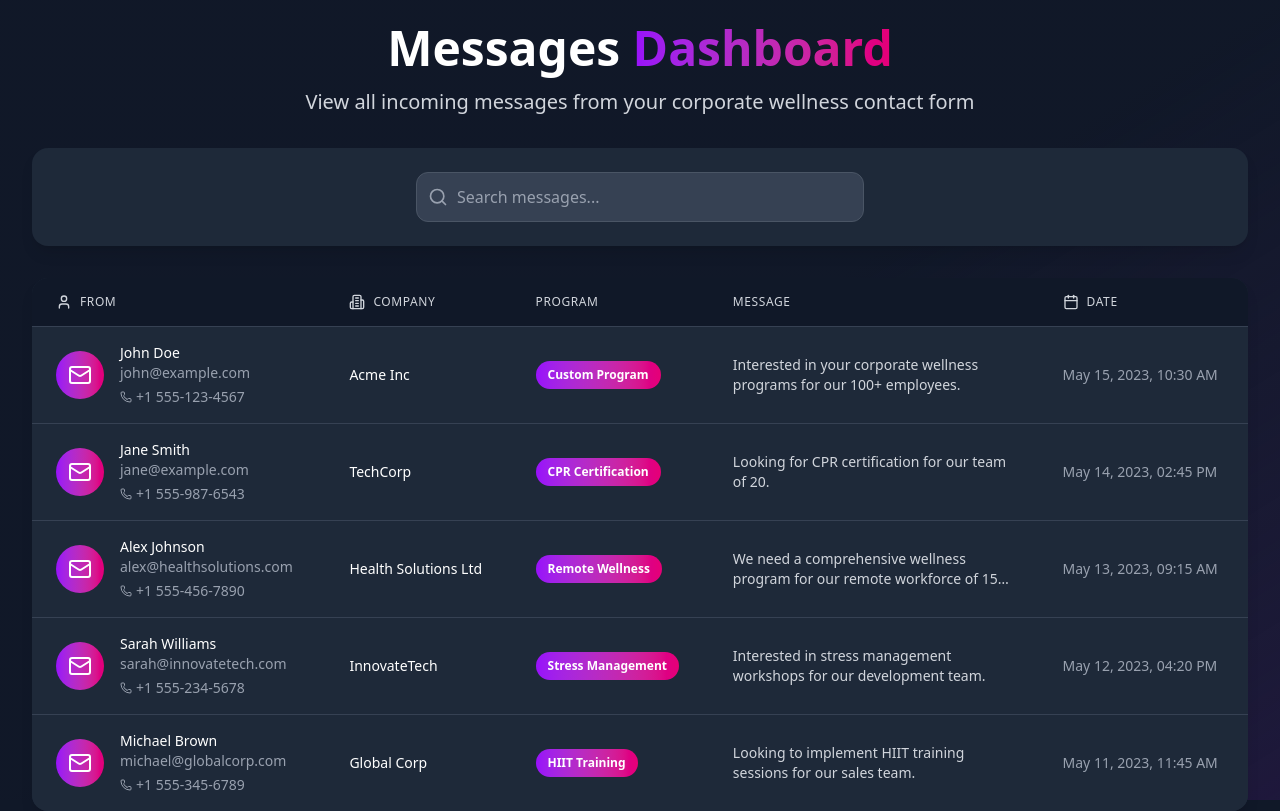
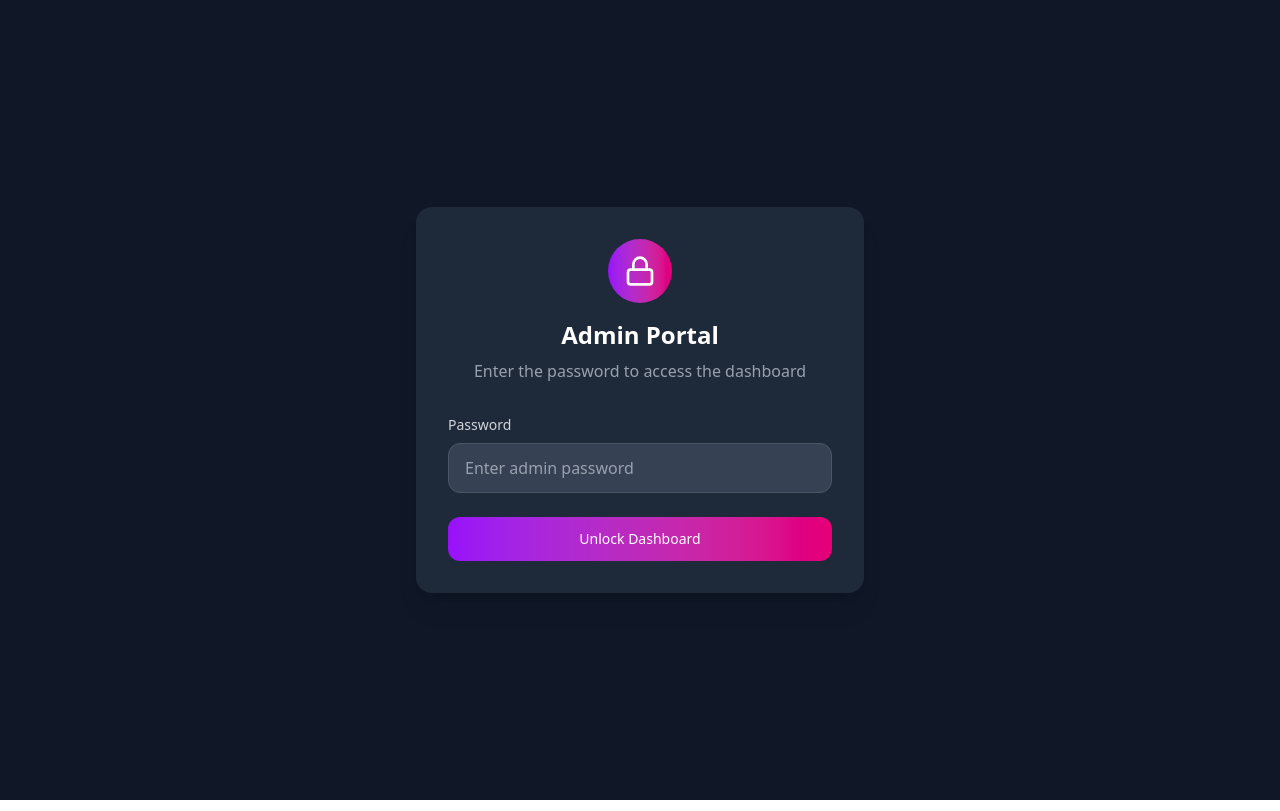
Before and after one commit to niks2411/leofit, a React (Vite) app: page /admin in a window 1280 px wide. Built offline with nearby package versions, Linux system fonts and the light colour scheme.

Commit message:
admin password cresated

```diff
--- a/src/pages/admin.jsx
+++ b/src/pages/admin.jsx
@@ -1,15 +1,31 @@
 import React, { useState, useEffect } from 'react';
-import { motion } from 'framer-motion';
-import { Mail, Phone, Search, Building2, Calendar, User } from 'lucide-react';
+import { Mail, Phone, Search, Building2, Calendar, User, ChevronLeft, ChevronRight, Lock } from 'lucide-react';
 
 const Admin = () => {
+  const [password, setPassword] = useState('');
+  const [authenticated, setAuthenticated] = useState(false);
+  const [error, setError] = useState('');
+
   const [messages, setMessages] = useState([]);
   const [searchTerm, setSearchTerm] = useState('');
   const [currentPage, setCurrentPage] = useState(1);
   const messagesPerPage = 10;
 
-  // Simulated data - in a real app, this would come from an API
+  const ADMIN_PASSWORD = "1234";
+
+  const handleLogin = (e) => {
+    e.preventDefault();
+    if (password === ADMIN_PASSWORD) {
+      setAuthenticated(true);
+      setError('');
+    } else {
+      setError('Incorrect password. Please try again.');
+    }
+  };
+
   useEffect(() => {
+    if (!authenticated) return;
+
     const dummyMessages = [
       {
         id: 1,
@@ -63,7 +79,7 @@ const Admin = () => {
       }
     ];
     setMessages(dummyMessages);
-  }, []);
+  }, [authenticated]);
 
   const filteredMessages = messages
     .filter(message => {
@@ -76,7 +92,6 @@ const Admin = () => {
     })
     .sort((a, b) => new Date(b.date) - new Date(a.date));
 
-  // Get current messages for pagination
   const indexOfLastMessage = currentPage * messagesPerPage;
   const indexOfFirstMessage = indexOfLastMessage - messagesPerPage;
   const currentMessages = filteredMessages.slice(indexOfFirstMessage, indexOfLastMessage);
@@ -87,19 +102,58 @@ const Admin = () => {
     return new Date(dateString).toLocaleDateString(undefined, options);
   };
 
+  if (!authenticated) {
+    return (
+      <div className="min-h-screen bg-gray-900 flex items-center justify-center p-4">
+        <div className="bg-gray-800 rounded-2xl shadow-xl p-8 max-w-md w-full">
+          <div className="text-center mb-8">
+            <div className="mx-auto flex items-center justify-center h-16 w-16 rounded-full bg-gradient-to-r from-purple-600 to-pink-600 mb-4">
+              <Lock className="h-8 w-8 text-white" />
+            </div>
+            <h2 className="text-2xl font-bold text-white mb-2">
+              Admin Portal
+            </h2>
+            <p className="text-gray-400">
+              Enter the password to access the dashboard
+            </p>
+          </div>
+
+          <form onSubmit={handleLogin}>
+            <div className="mb-6">
+              <label htmlFor="password" className="block text-sm font-medium text-gray-300 mb-2">
+                Password
+              </label>
+              <div className="relative">
+                <input
+                  id="password"
+                  type="password"
+                  className="w-full px-4 py-3 bg-gray-700 border border-gray-600 rounded-xl text-white placeholder-gray-400"
+                  value={password}
+                  onChange={(e) => setPassword(e.target.value)}
+                  placeholder="Enter admin password"
+                />
+              </div>
+              {error && (
+                <p className="mt-2 text-sm text-red-500">{error}</p>
+              )}
+            </div>
+
+            <button
+              type="submit"
+              className="w-full py-3 px-4 rounded-xl text-sm font-medium text-white bg-gradient-to-r from-purple-600 to-pink-600"
+            >
+              Unlock Dashboard
+            </button>
+          </form>
+        </div>
+      </div>
+    );
+  }
+
   return (
     <div className="min-h-screen bg-gray-900 pt-6">
-      {/* Background gradient overlay */}
-      <div className="fixed inset-0 bg-gradient-to-br from-gray-900 via-gray-900 to-purple-900/20 pointer-events-none" />
-
       <div className="relative max-w-7xl mx-auto px-4 sm:px-6 lg:px-8">
-        {/* Header Section */}
-        <motion.div
-          initial={{ opacity: 0, y: -20 }}
-          animate={{ opacity: 1, y: 0 }}
-          transition={{ duration: 0.6 }}
-          className="mb-8"
-        >
+        <div className="mb-8">
           <div className="text-center mb-8">
             <h1 className="text-4xl md:text-5xl font-bold text-white mb-4">
               Messages <span className="bg-gradient-to-r from-purple-600 to-pink-600 bg-clip-text text-transparent">Dashboard</span>
@@ -108,15 +162,9 @@ const Admin = () => {
               View all incoming messages from your corporate wellness contact form
             </p>
           </div>
-        </motion.div>
+        </div>
 
-        {/* Search */}
-        <motion.div
-          initial={{ opacity: 0 }}
-          animate={{ opacity: 1 }}
-          transition={{ delay: 0.4, duration: 0.6 }}
-          className="bg-gray-800 rounded-2xl shadow-lg p-6 mb-8"
-        >
+        <div className="bg-gray-800 rounded-2xl shadow-lg p-6 mb-8">
           <div className="relative max-w-md mx-auto">
             <div className="absolute inset-y-0 left-0 pl-3 flex items-center pointer-events-none">
               <Search className="h-5 w-5 text-gray-400" />
@@ -124,20 +172,14 @@ const Admin = () => {
             <input
               type="text"
               placeholder="Search messages..."
-              className="pl-10 pr-4 py-3 w-full bg-gray-700 border border-gray-600 rounded-xl focus:ring-2 focus:ring-purple-500 focus:border-purple-500 text-white placeholder-gray-400 transition-all duration-300"
+              className="pl-10 pr-4 py-3 w-full bg-gray-700 border border-gray-600 rounded-xl text-white placeholder-gray-400"
               value={searchTerm}
               onChange={(e) => setSearchTerm(e.target.value)}
             />
           </div>
-        </motion.div>
+        </div>
 
-        {/* Messages List */}
-        <motion.div
-          initial={{ opacity: 0 }}
-          animate={{ opacity: 1 }}
-          transition={{ delay: 0.5, duration: 0.6 }}
-          className="bg-gray-800 rounded-2xl shadow-lg overflow-hidden"
-        >
+        <div className="bg-gray-800 rounded-2xl shadow-lg overflow-hidden">
           <div className="overflow-x-auto">
             <table className="min-w-full divide-y divide-gray-700">
               <thead className="bg-gray-900">
@@ -170,14 +212,8 @@ const Admin = () => {
               </thead>
               <tbody className="bg-gray-800 divide-y divide-gray-700">
                 {currentMessages.length > 0 ? (
-                  currentMessages.map((message, index) => (
-                    <motion.tr
-                      key={message.id}
-                      initial={{ opacity: 0, y: 20 }}
-                      animate={{ opacity: 1, y: 0 }}
-                      transition={{ duration: 0.3, delay: index * 0.05 }}
-                      className="hover:bg-gray-700 transition-colors duration-200"
-                    >
+                  currentMessages.map((message) => (
+                    <tr key={message.id} className="hover:bg-gray-700">
                       <td className="px-6 py-4 whitespace-nowrap">
                         <div className="flex items-center">
                           <div className="flex-shrink-0 h-12 w-12 rounded-full bg-gradient-to-r from-purple-600 to-pink-600 flex items-center justify-center">
@@ -209,7 +245,7 @@ const Admin = () => {
                       <td className="px-6 py-4 whitespace-nowrap">
                         <div className="text-sm text-gray-400">{formatDate(message.date)}</div>
                       </td>
-                    </motion.tr>
+                    </tr>
                   ))
                 ) : (
                   <tr>
@@ -225,21 +261,20 @@ const Admin = () => {
             </table>
           </div>
 
-          {/* Pagination */}
           {filteredMessages.length > messagesPerPage && (
             <div className="px-6 py-4 flex items-center justify-between border-t border-gray-700 bg-gray-900">
               <div className="flex-1 flex justify-between sm:hidden">
                 <button
                   onClick={() => setCurrentPage(prev => Math.max(prev - 1, 1))}
                   disabled={currentPage === 1}
-                  className="relative inline-flex items-center px-4 py-2 border border-gray-600 text-sm font-medium rounded-xl text-gray-300 bg-gray-800 hover:bg-gray-700 disabled:opacity-50 disabled:cursor-not-allowed transition-colors duration-200"
+                  className="relative inline-flex items-center px-4 py-2 border border-gray-600 text-sm font-medium rounded-xl text-gray-300 bg-gray-800 hover:bg-gray-700 disabled:opacity-50 disabled:cursor-not-allowed"
                 >
                   Previous
                 </button>
                 <button
                   onClick={() => setCurrentPage(prev => Math.min(prev + 1, totalPages))}
                   disabled={currentPage === totalPages}
-                  className="ml-3 relative inline-flex items-center px-4 py-2 border border-gray-600 text-sm font-medium rounded-xl text-gray-300 bg-gray-800 hover:bg-gray-700 disabled:opacity-50 disabled:cursor-not-allowed transition-colors duration-200"
+                  className="ml-3 relative inline-flex items-center px-4 py-2 border border-gray-600 text-sm font-medium rounded-xl text-gray-300 bg-gray-800 hover:bg-gray-700 disabled:opacity-50 disabled:cursor-not-allowed"
                 >
                   Next
                 </button>
@@ -259,7 +294,7 @@ const Admin = () => {
                     <button
                       onClick={() => setCurrentPage(prev => Math.max(prev - 1, 1))}
                       disabled={currentPage === 1}
-                      className="relative inline-flex items-center px-2 py-2 rounded-l-xl border border-gray-600 bg-gray-800 text-sm font-medium text-gray-400 hover:bg-gray-700 disabled:opacity-50 disabled:cursor-not-allowed transition-colors duration-200"
+                      className="relative inline-flex items-center px-2 py-2 rounded-l-xl border border-gray-600 bg-gray-800 text-sm font-medium text-gray-400 hover:bg-gray-700 disabled:opacity-50 disabled:cursor-not-allowed"
                     >
                       <span className="sr-only">Previous</span>
                       <ChevronLeft className="h-5 w-5" aria-hidden="true" />
@@ -268,7 +303,7 @@ const Admin = () => {
                       <button
                         key={page}
                         onClick={() => setCurrentPage(page)}
-                        className={`relative inline-flex items-center px-4 py-2 border text-sm font-medium transition-colors duration-200 ${
+                        className={`relative inline-flex items-center px-4 py-2 border text-sm font-medium ${
                           currentPage === page
                             ? 'z-10 bg-gradient-to-r from-purple-600 to-pink-600 border-purple-500 text-white'
                             : 'bg-gray-800 border-gray-600 text-gray-400 hover:bg-gray-700'
@@ -280,7 +315,7 @@ const Admin = () => {
                     <button
                       onClick={() => setCurrentPage(prev => Math.min(prev + 1, totalPages))}
                       disabled={currentPage === totalPages}
-                      className="relative inline-flex items-center px-2 py-2 rounded-r-xl border border-gray-600 bg-gray-800 text-sm font-medium text-gray-400 hover:bg-gray-700 disabled:opacity-50 disabled:cursor-not-allowed transition-colors duration-200"
+                      className="relative inline-flex items-center px-2 py-2 rounded-r-xl border border-gray-600 bg-gray-800 text-sm font-medium text-gray-400 hover:bg-gray-700 disabled:opacity-50 disabled:cursor-not-allowed"
                     >
                       <span className="sr-only">Next</span>
                       <ChevronRight className="h-5 w-5" aria-hidden="true" />
@@ -290,7 +325,7 @@ const Admin = () => {
               </div>
             </div>
           )}
-        </motion.div>
+        </div>
       </div>
     </div>
   );
```
